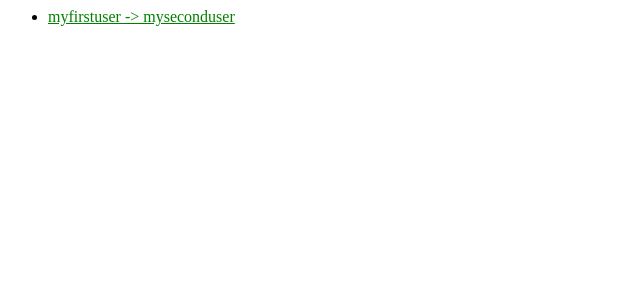
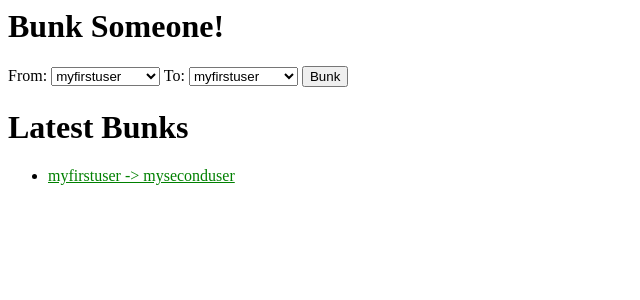
Before and after one commit to Bloblblobl/jitterbunk, a Django app: page /jitterbunk/ in a window 1280 px wide. Shown: the top 300 px of the page, without its empty margins (0-640 px from the left). Run offline with Django 3.2, Linux system fonts and the light colour scheme; data comes from the database, SQL or seed files in the repository; both versions use the stored data as it was after the commit.

Commit message:
added user and bunk creation forms

```diff
--- a/jittersite/jitterbunkapp/templates/jitterbunkapp/index.html
+++ b/jittersite/jitterbunkapp/templates/jitterbunkapp/index.html
@@ -6,7 +6,28 @@
   href="{% static 'jitterbunkapp/style.css' %}"
 />
 
+{% if user_list %}
+<h1>Bunk Someone!</h1>
+<form action="{% url 'jitterbunk:create_bunk' %}" method="post">
+    {% csrf_token %}
+    <label for="from_user">From:</label>
+    <select name="from_user" id="from_user">
+        {% for user in user_list %}
+            <option value="{{ user.id }}">{{ user.username }}</option>
+        {% endfor %}
+    </select>
+    <label for="to_user">To:</label>
+    <select name="to_user" id="to_user">
+        {% for user in user_list %}
+            <option value="{{ user.id }}">{{ user.username }}</option>
+        {% endfor %}
+    </select>
+    <input type="submit" value="Bunk" />
+</form>
+{% endif %}
+
 {% if latest_bunks %}
+<h1>Latest Bunks</h1>
 <ul>
   {% for bunk in latest_bunks %}
   <li><a href="{% url 'jitterbunk:bunk' bunk.id %}">{{ bunk }}</a></li>
--- a/jittersite/jitterbunkapp/urls.py
+++ b/jittersite/jitterbunkapp/urls.py
@@ -5,7 +5,9 @@ from . import views
 app_name = 'jitterbunk'
 urlpatterns = [
     url(r'^$', views.IndexView.as_view(), name='index'),
+    url(r'^bunk/$', views.create_bunk, name='create_bunk'),
     url(r'^(?P<pk>[0-9]+)/$', views.BunkView.as_view(), name='bunk'),
     url(r'^users/$', views.UserListView.as_view(), name='userlist'),
+    url(r'^users/create/$', views.create_user, name='create_user'),
     url(r'^users/(?P<pk>[0-9]+)/$', views.UserView.as_view(), name='user'),
 ]
--- a/jittersite/jitterbunkapp/views.py
+++ b/jittersite/jitterbunkapp/views.py
@@ -1,7 +1,8 @@
-from django.shortcuts import render
+from django.shortcuts import get_object_or_404, render
 from django.http import HttpResponseRedirect
 from django.views import generic
 from django.utils import timezone
+from django.core.urlresolvers import reverse
 
 from .models import Bunk, User
 
@@ -14,6 +15,13 @@ class IndexView(generic.ListView):
         return Bunk.objects.filter(
             bunk_date__lte=timezone.now()
         ).order_by('-bunk_date')[:10]
+
+    def get_context_data(self, **kwargs):
+        """Add users to context"""
+        # Call the base implementation first to get a context
+        context = super(IndexView, self).get_context_data(**kwargs)
+        context['user_list'] = User.objects.filter(signup_date__lte=timezone.now())
+        return context
 
 
 class BunkView(generic.DetailView):
@@ -52,3 +60,30 @@ class UserView(generic.DetailView):
         context['sent_bunks'] = Bunk.objects.filter(from_user=user.id)
         context['received_bunks'] = Bunk.objects.filter(to_user=user.id)
         return context
+
+
+def create_user(request):
+    try:
+        username = request.POST['username']
+        new_user = User(username=username, signup_date=timezone.now())
+        new_user.save()
+    except:
+        return render(request, 'jitterbunkapp/userlist.html', {
+            'error_message': "Failed to create user.",
+        })
+    else:
+        return HttpResponseRedirect(reverse('jitterbunk:userlist'))
+
+
+def create_bunk(request):
+    from_user = get_object_or_404(User, pk=request.POST['from_user'])
+    to_user = get_object_or_404(User, pk=request.POST['to_user'])
+    try:
+        new_bunk = Bunk(from_user=from_user, to_user=to_user, bunk_date=timezone.now())
+        new_bunk.save()
+    except:
+        return render(request, 'jitterbunkapp/index.html', {
+            'error_message': "Failed to bunk.",
+        })
+    else:
+        return HttpResponseRedirect(reverse('jitterbunk:index'))
```
Also changed, not shown: jittersite/jitterbunkapp/templates/jitterbunkapp/userlist.html (+7 -9 lines), jittersite/db.sqlite3.
